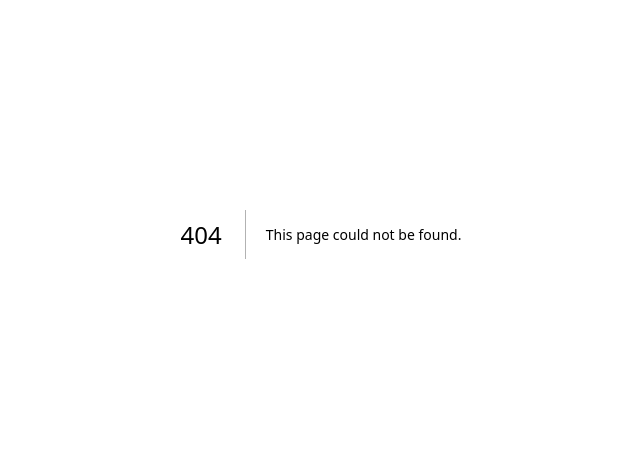
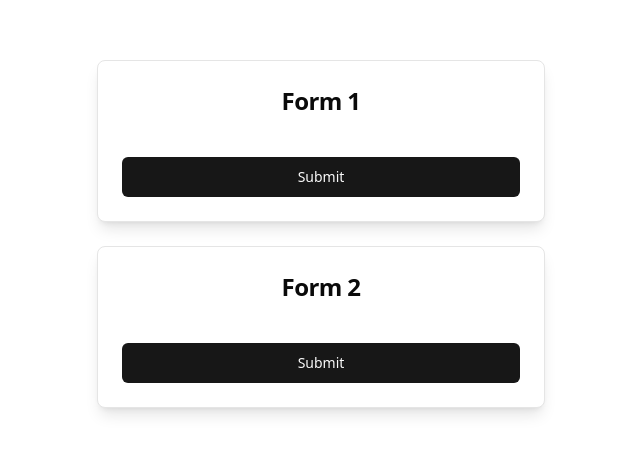
Before and after one commit to cfgjc24/Team-3, a Next.js app: page /form in a window 1280 px wide. Before the commit this address had no page. Shown: the part 166-620 px from the top of the page, without its empty margins (319-959 px from the left). Built offline with nearby package versions, Linux system fonts and the light colour scheme.

Commit message:
added form page

```diff
--- /dev/null
+++ b/src/app/form/page.tsx
@@ -0,0 +1,55 @@
+"use client";
+import { useState } from "react";
+import { useRouter } from "next/navigation";
+import { Button } from "@/components/ui/button";
+import {
+  Card,
+  CardContent,
+  CardHeader,
+  CardTitle,
+} from "@/components/ui/card";
+
+export default function Form1() {
+  const router = useRouter();
+  const [formData, setFormData] = useState({ /* form fields */ });
+
+  const handleSubmit = (e: React.FormEvent) => {
+    e.preventDefault();
+    // Handle form submission logic here
+    console.log("Form 1 submitted:", formData);
+    // Redirect or provide feedback as needed
+  };
+
+  return (
+    <div className="flex flex-col min-h-screen p-4 sm:p-6 font-sans">
+      <main className="flex-grow flex flex-col gap-6 items-center justify-center">
+        <Card className="w-full max-w-md shadow-lg">
+          <CardHeader className="text-center">
+            <CardTitle className="text-2xl font-bold">Form 1</CardTitle>
+          </CardHeader>
+          <CardContent>
+            <form onSubmit={handleSubmit}>
+              {/* Your form fields here */}
+              <Button type="submit" className="w-full mt-4">
+                Submit
+              </Button>
+            </form>
+          </CardContent>
+        </Card>
+        <Card className="w-full max-w-md shadow-lg">
+          <CardHeader className="text-center">
+            <CardTitle className="text-2xl font-bold">Form 2</CardTitle>
+          </CardHeader>
+          <CardContent>
+            <form onSubmit={handleSubmit}>
+              {/* Your form fields here */}
+              <Button type="submit" className="w-full mt-4">
+                Submit
+              </Button>
+            </form>
+          </CardContent>
+        </Card>
+      </main>
+    </div>
+  );
+}
--- a/src/app/onjobPage/page.tsx
+++ b/src/app/onjobPage/page.tsx
@@ -1,9 +1,105 @@
+// "use client";
+// import { useState } from "react";
+// import LocationComponent from "@/components/location";
+// import { Button } from "@/components/ui/button";
+// import { Card, CardContent, CardHeader, CardTitle } from "@/components/ui/card";
+// import { AlertCircle, FileText, X } from "lucide-react";
+// import { Alert, AlertDescription, AlertTitle } from "@/components/ui/alert";
+
+// // Mock function to simulate sending emails
+// const sendEmails = (recipients: any[], template: string) => {
+//   console.log(`Sending email to ${recipients.join(", ")}`);
+//   console.log(`Email content: ${template}`);
+//   return Promise.resolve(); // Simulating an async operation
+// };
+
+// export default function Home() {
+//   const [alertSent, setAlertSent] = useState(false);
+
+//   const handleRecordMeeting = () => {
+//     console.log("Meeting recording started.");
+//     window.location.href = "/record";
+//   };
+
+//   const handleEmergencyAlert = async () => {
+//     const recipients = ["dlm352@cornell.edu", "thediegomarques@gmail.com"];
+//     const emailTemplate = `
+//       Subject: Emergency Alert - Childcare Volunteer Session
+
+//       An emergency alert has been triggered during a Childcare Volunteer Session.
+//       Please respond immediately.
+
+//       Location: [Insert location from LocationComponent]
+
+//       This is an automated message. Do not reply.
+//     `;
+
+//     try {
+//       await sendEmails(recipients, emailTemplate);
+//       console.log("Emergency alert sent!");
+//       setAlertSent(true);
+//     } catch (error) {
+//       console.error("Failed to send emergency alert:", error);
+//     }
+//   };
+
+//   const handleEndSession = () => {
+//     console.log("Session ended.");
+//   };
+
+//   return (
+//     <div className="flex flex-col min-h-screen p-4 sm:p-6 font-sans bg-gradient-to-b from-gray-50 to-gray-100 dark:from-gray-900 dark:to-gray-800">
+//       <main className="flex-grow flex flex-col gap-6 items-center justify-center">
+//         <Card className="w-full max-w-md shadow-lg">
+//           <CardHeader className="text-center">
+//             <CardTitle className="text-2xl font-bold">Childcare Volunteer Session</CardTitle>
+//           </CardHeader>
+//           <CardContent className="flex flex-col gap-4">
+//             <LocationComponent />
+//             <Button
+//               onClick={handleRecordMeeting}
+//               className="w-full h-16 text-lg font-semibold"
+//               variant="default"
+//             >
+//               <FileText className="mr-2 h-6 w-6" /> Record Meeting
+//             </Button>
+//             <Button
+//               onClick={handleEmergencyAlert}
+//               variant="destructive"
+//               className="w-full h-16 text-lg font-semibold"
+//               disabled={alertSent}
+//             >
+//               <AlertCircle className="mr-2 h-6 w-6" /> Emergency Alert
+//             </Button>
+//             <Button
+//               onClick={handleEndSession}
+//               variant="secondary"
+//               className="w-full h-16 text-lg font-semibold"
+//             >
+//               <X className="mr-2 h-6 w-6" /> End Session
+//             </Button>
+//           </CardContent>
+//         </Card>
+//         {alertSent && (
+//           <Alert variant="destructive" className="mt-4 w-full max-w-md">
+//             <AlertCircle className="h-4 w-4" />
+//             <AlertTitle>Emergency Alert Sent</AlertTitle>
+//             <AlertDescription>
+//               An emergency alert has been sent to the designated contacts.
+//             </AlertDescription>
+//           </Alert>
+//         )}
+//       </main>
+//     </div>
+//   );
+// }
+
 "use client";
 import { useState } from "react";
 import LocationComponent from "@/components/location";
 import { Button } from "@/components/ui/button";
 import { Card, CardContent, CardHeader, CardTitle } from "@/components/ui/card";
-import { AlertCircle, FileText, X } from "lucide-react";
+import { AlertCircle, FileText, X, ClipboardList } from "lucide-react";
 import { Alert, AlertDescription, AlertTitle } from "@/components/ui/alert";
 
 // Mock function to simulate sending emails
@@ -47,6 +143,11 @@ export default function Home() {
     console.log("Session ended.");
   };
 
+  const handleSignForm = () => {
+    // Navigate to the form page
+    window.location.href = "/form";
+  };
+
   return (
     <div className="flex flex-col min-h-screen p-4 sm:p-6 font-sans bg-gradient-to-b from-gray-50 to-gray-100 dark:from-gray-900 dark:to-gray-800">
       <main className="flex-grow flex flex-col gap-6 items-center justify-center">
@@ -72,12 +173,28 @@ export default function Home() {
               <AlertCircle className="mr-2 h-6 w-6" /> Emergency Alert
             </Button>
             <Button
+              onClick={handleSignForm}
+              variant="secondary"
+              className="w-full h-16 text-lg font-semibold"
+            >
+              <ClipboardList className="mr-2 h-6 w-6" /> Sign Form
+            </Button>
+            <Button
               onClick={handleEndSession}
               variant="secondary"
               className="w-full h-16 text-lg font-semibold"
             >
               <X className="mr-2 h-6 w-6" /> End Session
             </Button>
+
+            {/* New Sign Form Button */}
+            {/* <Button
+              onClick={handleSignForm}
+              variant="secondary"
+              className="w-full h-16 text-lg font-semibold"
+            >
+              <ClipboardList className="mr-2 h-6 w-6" /> Sign Form
+            </Button> */}
           </CardContent>
         </Card>
         {alertSent && (
```
